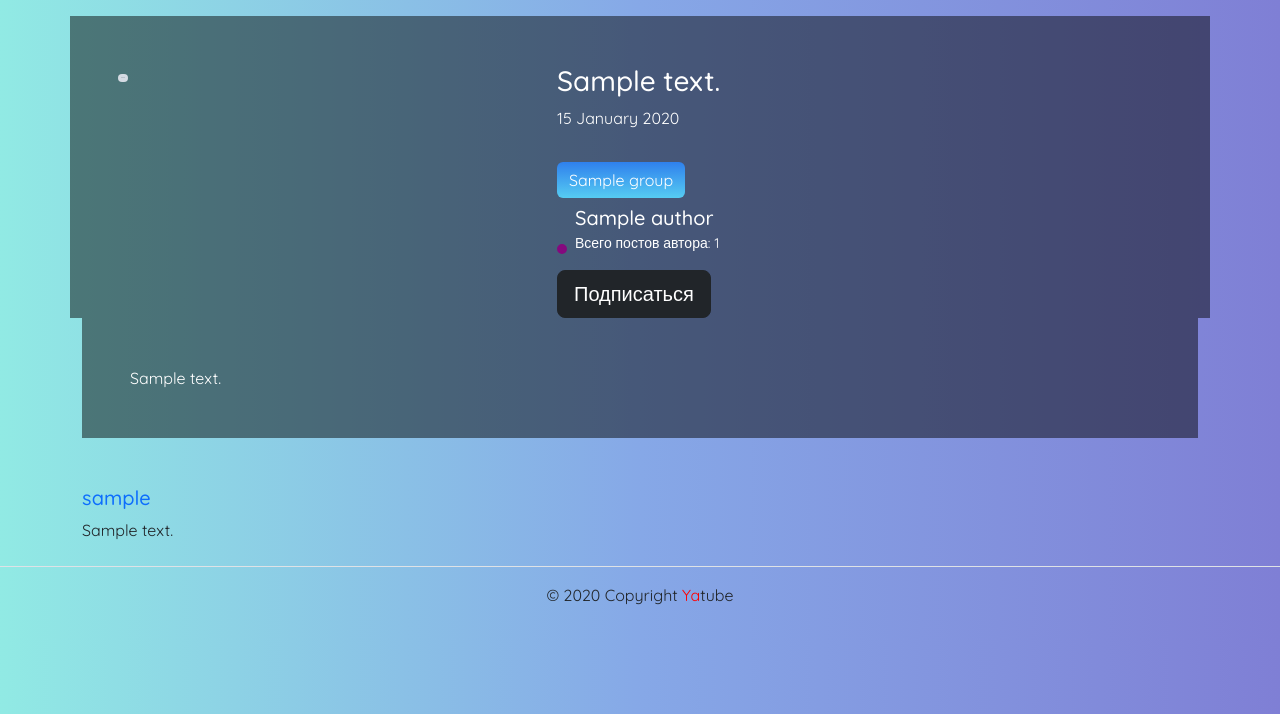
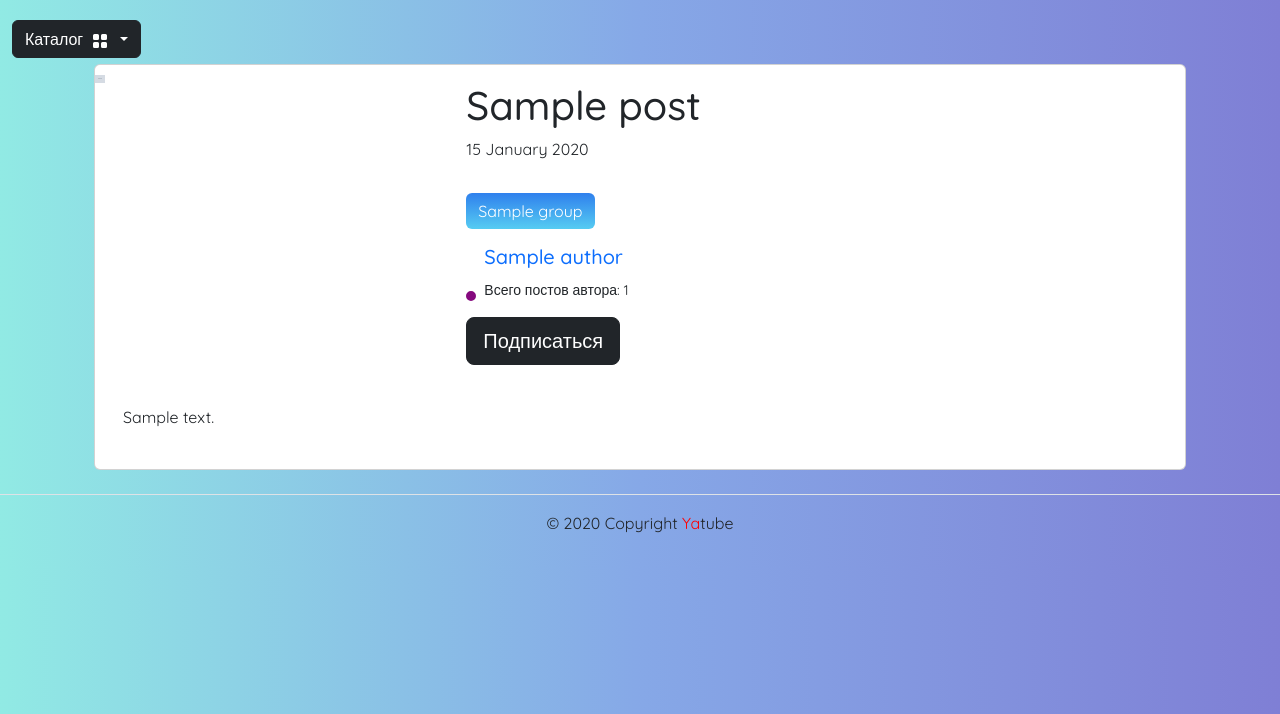
Before and after one commit to bissaliev/hw05_final, a Django app: template yatube/templates/posts/post_detail.html in a window 1280 px wide. Shown: the part 86-800 px from the top of the page. Run offline with Django 3.2, Linux system fonts and the light colour scheme; the template is opened without the code that fills it: most values are stand-ins (such as "Sample title", 1, 10 or a date in 2020); grey boxes marked "Sample" are stand-in pictures; some libraries are stand-ins or nearby versions.

Commit message:
Update posts/post_detail.html

```diff
--- a/yatube/templates/posts/post_detail.html
+++ b/yatube/templates/posts/post_detail.html
@@ -1,28 +1,70 @@
-{% extends "base.html" %}
+{% extends 'base.html' %}
+{% load static %}
 {% load thumbnail %}
-{% load static %}
 {% block title %}
-  <title> {{ post.text|truncatechars:30 }} </title>
-{% endblock%}
+  <title>{{ post.title }}</title>
+{% endblock %}
 {% block content %}
-<div class="container"> <!--top-->
-    <div class="row post_single_des justify-content-around ">
-        <div class="col-12 col-md-4 col-lg-5 p-3 p-lg-5"> <!--img-->
+  <section>
+    <div class="container-fluid">
+      <!-- Каталог и корзина с фиксированным расположением на странице -->
+      <div class="row mt-1 position-fixed z-3">
+        <!-- Каталог -->
+        <div class="dropdown mb-2">
+          <button class="btn btn-secondary dropdown-toggle btn-dark" type="button" data-bs-toggle="dropdown" aria-expanded="false">
+            Каталог
+            <img class="mx-1" src="{% static 'img/grid-fill.svg' %}" alt="Catalog Icon" width="16" height="16" />
+          </button>
+          <ul class="dropdown-menu bg-dark" data-bs-theme="dark">
+            <li>
+              <a class="dropdown-item text-white" href="../goods/catalog.html">Все товары</a>
+            </li>
+            <li>
+              <a class="dropdown-item text-white" href="../goods/catalog.html">Кухня</a>
+            </li>
+            <li>
+              <a class="dropdown-item text-white" href="../goods/catalog.html">Спальня</a>
+            </li>
+            <li>
+              <a class="dropdown-item text-white" href="../goods/catalog.html">Гостинная</a>
+            </li>
+            <li>
+              <a class="dropdown-item text-white" href="../goods/catalog.html">Офис</a>
+            </li>
+            <li>
+              <a class="dropdown-item text-white" href="../goods/catalog.html">Фурнитура</a>
+            </li>
+            <li>
+              <a class="dropdown-item text-white" href="../goods/catalog.html">Декор</a>
+            </li>
+          </ul>
+        </div>
+      </div>
+    </div>
+    <!-- Контент -->
+    <div class="container">
+      <div class="row mt-1">
+        <div class="col-lg-12">
+          <!-- Контент на странице -->
+          <div class="container mt-5">
+            <div class="card mb-4 custom-shadow">
+              <div class="row">
+                <!-- Миниатюры -->
+                <div class="col-md-4">
                   {% if post.image %}
-              {% thumbnail post.image "500x600" crop="center" upscale=True as im %}
-                <img src="{{ im.url }}" width="{{ im.width }}" height="{{ im.height }}" class="img-fluid post_single_img">
+                    {% thumbnail post.image '500x600' crop='center' upscale=True as im %}
+                    <img src="{{ im.url }}" width="{{ im.width }}" height="{{ im.height }}" class="img-fluid" data-bs-toggle="modal" data-bs-target="#imageModal1" />
                     {% endthumbnail %}
                   {% else %}
-              <img src="{% static 'img/default_img.png' %}" width="500" height="600" class="img-fluid post_single_img">
+                    <img src="{% static 'img/default_img.png' %}" width="500" height="600" class="img-fluid post_single_img" />
                   {% endif %}
                 </div>
-        <div class="col-12 col-md-8 col-lg-7 pt-lg-5"> <!--description-->
-            <h3 class="h3">{{ post.text|truncatechars:100 }}</h3>
-            <p>{{ post.pub_date|date:"d E Y"}}</p>
+                <div class="col-md-8">
+                  <h1 class="mt-3">{{ post.title }}</h1>
+                  <p>{{ post.pub_date|date:'d E Y' }}</p>
                   {% if post.group %}
                     <a class="btn post_single_group_name my-3" href="{% url 'posts:group_list' post.group.slug %}">{{ post.group.title }}</a>
                   {% endif%}
-            <div>
                   <div class="d-flex align-items-end ">
                     {% if post.author.avatar %}
                         {% thumbnail post.author.avatar "80x80" crop="center" upscale=True as im %}
@@ -32,28 +74,49 @@
                         <img src="/media/users/default.png" width="70" height="70" class="img-fluid post_single_avatar">
                     {% endif %}
                     <div class="ms-2">
-                    <h5 class="post_single_author_name"><a href="{% url 'posts:profile' post.author.username %}">{{ post.author.get_full_name }}</a></h5>
+                        <h5 class=""><a href="{% url 'posts:profile' post.author.username %}">{{ post.author.get_full_name }}</a></h5>
                         <small>Всего постов автора:  <span > {{ post.author.posts.count }}</span></small>
                     </div>
                   </div>
                   <a class="btn btn-dark btn-lg mt-3" href="#" role="button">Подписаться</a>
+            <div>
+                </div>
+                <!-- Увеличить изображение в модальном окне -->
+                <div class="modal fade" id="imageModal1" tabindex="-1" aria-labelledby="imageModal1Label" aria-hidden="true">
+                  <div class="modal-dialog modal-lg">
+                    <div class="modal-content">
+                      <div class="modal-header">
+                        <h5 class="modal-title" id="imageModal1Label">Изображение 1</h5>
+                        <button type="button" class="btn-close" data-bs-dismiss="modal" aria-label="Закрыть"></button>
+                      </div>
+                      <div class="modal-body">
+                        {% if post.image %}
+                          {% thumbnail post.image '800x800' crop='center' upscale=True as im %}
+                          <img src="{{ im.url }}" class="img-fluid" data-bs-toggle="modal" data-bs-target="#imageModal1" />
+                          {% endthumbnail %}
+                        {% else %}
+                          <img src="{% static 'img/default_img.png' %}" width="500" height="600" />
+                        {% endif %}
                       </div>
                     </div>
                   </div>
-<div class="container post_single_text p-3 p-lg-5">  <!--text-->
-    {{ post.text|linebreaksbr }}
                 </div>
-<div class="container mt-5"> <!--button-->
+              </div>
+              <!-- Описание товара -->
+              <div class="card-body">
+                {% comment %} <h5 class="card-title">Чайный столик и три стула</h5> {% endcomment %}
+                <p class="card-text p-4">{{ post.text|linebreaksbr }}</p>
+                {% if request.user.is_authenticated and request.user == post.author %}
                     <div class="d-flex justify-content-around">
-        {% if request.user.is_authenticated %}
                         <a class="btn btn-primary btn-lg" href="{% url 'posts:post_edit' post.id %}">редактировать</a>
-        {% endif%}
-        {% if request.user.is_authenticated %}
                         <a class="btn btn-danger btn-lg" href="{% url 'posts:post_delete' post.id %}">удалить</a>
+                    </div>
                 {% endif%}
               </div>
-</div> <!--button-->
-<div class=""> <!--comments-->
-    {% include 'includes/comments.html' %}
             </div>
+          </div>
+        </div>
+      </div>
+    </div>
+  </section>
 {% endblock %}
```
Lines whose indentation alone changed are shown as unchanged.
